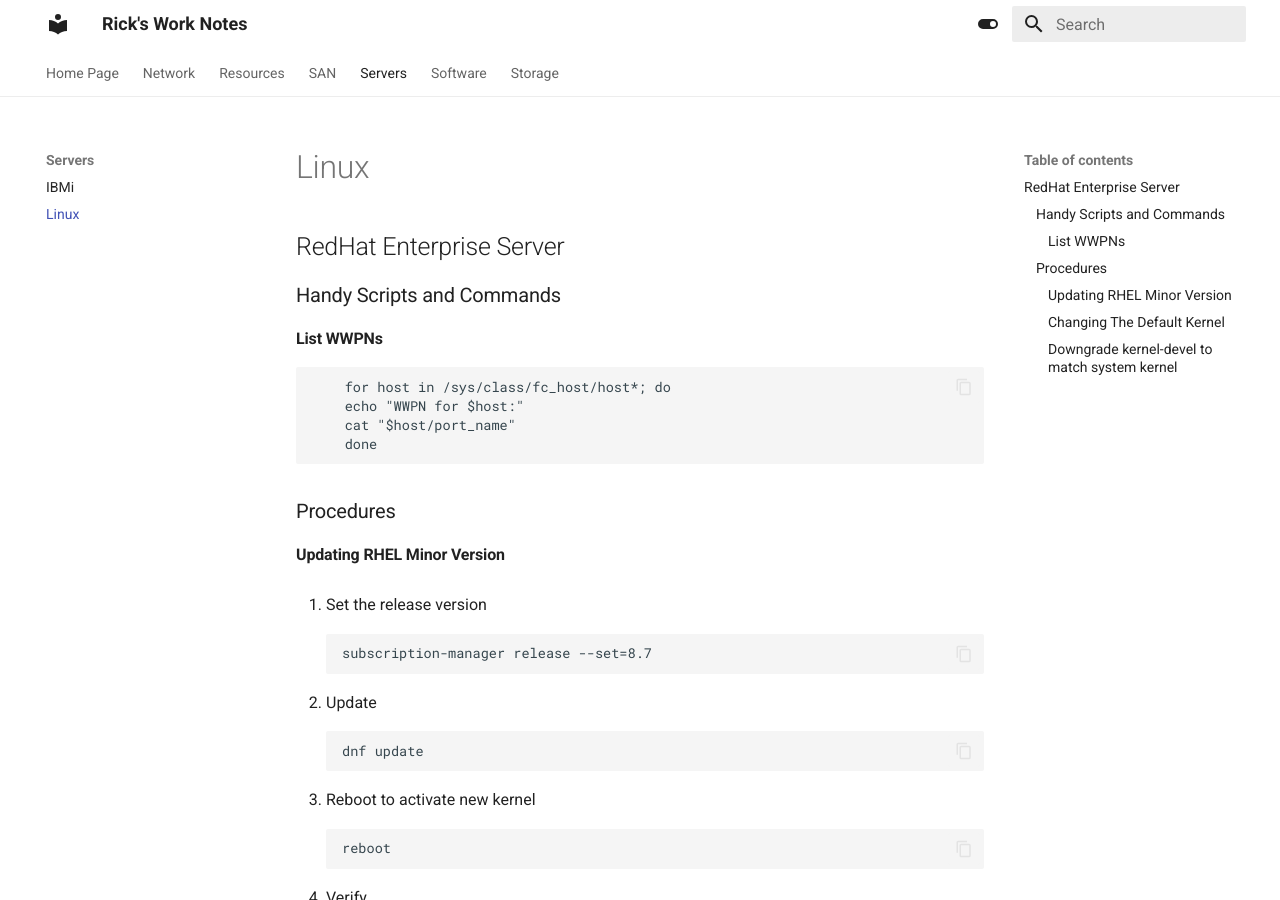
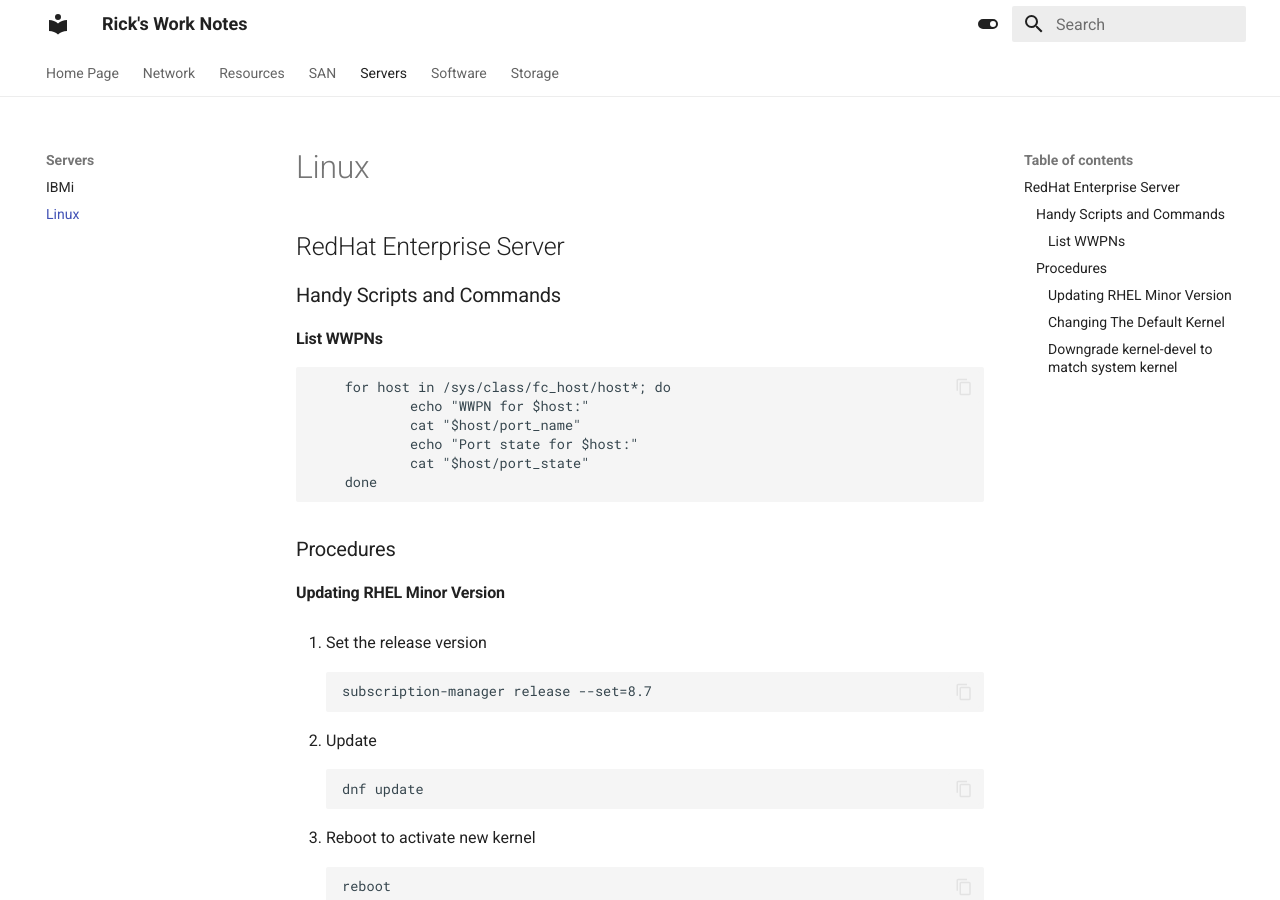
Before and after one commit to rickkoe/worknotes, an MkDocs documentation site: the page built from docs/Servers/linux.md, in a window 1280 px wide and 900 px high. Built offline with MkDocs 1.6.1 and Material for MkDocs 9.7.7, drawn with Linux system fonts in a browser that asks for light colours.

Commit message:
port state

```diff
--- a/docs/Servers/linux.md
+++ b/docs/Servers/linux.md
@@ -4,8 +4,10 @@
 #### List WWPNs
 
         for host in /sys/class/fc_host/host*; do
-        echo "WWPN for $host:"
-        cat "$host/port_name"
+                echo "WWPN for $host:"
+                cat "$host/port_name"
+                echo "Port state for $host:"
+                cat "$host/port_state"
         done
 
 ### Procedures
```
